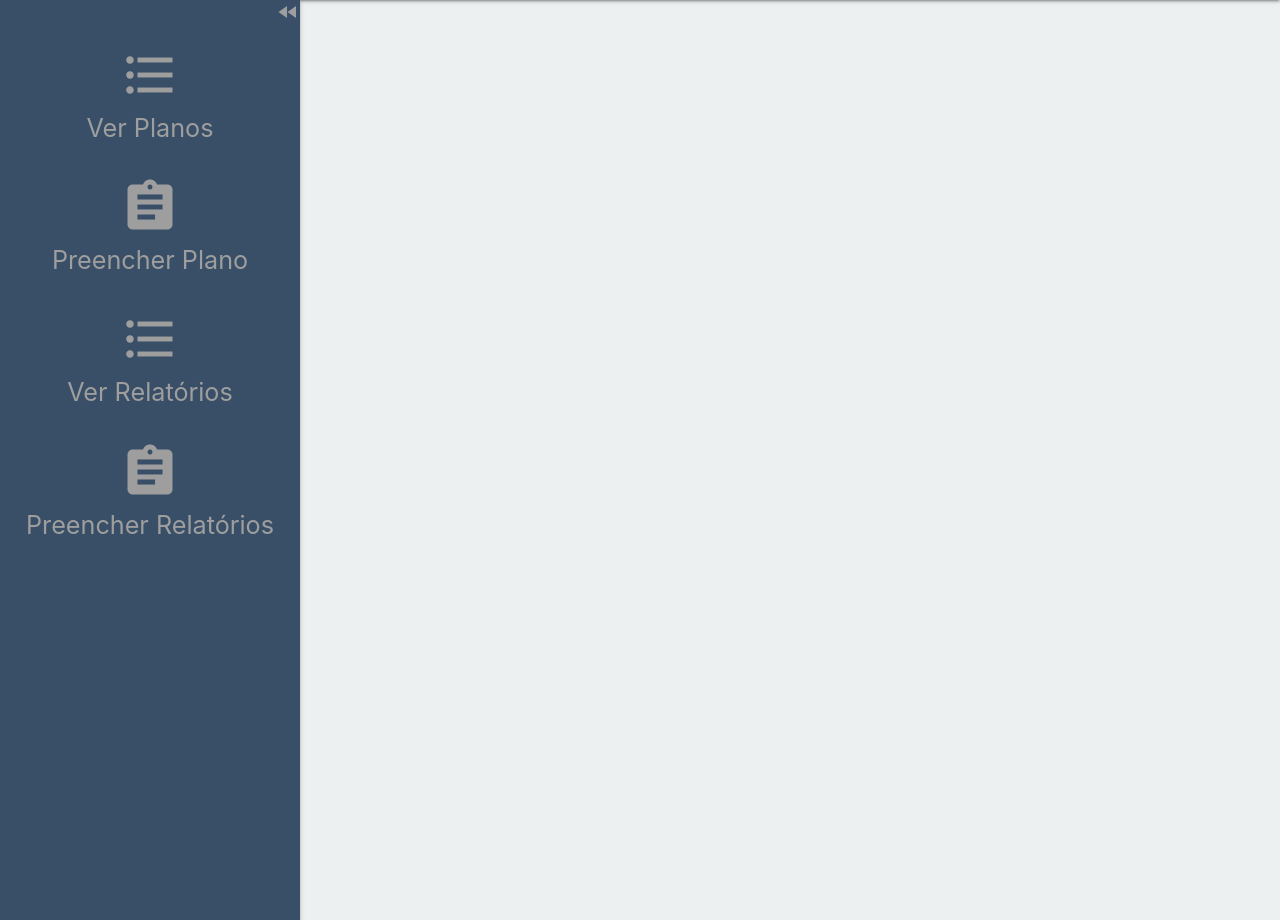
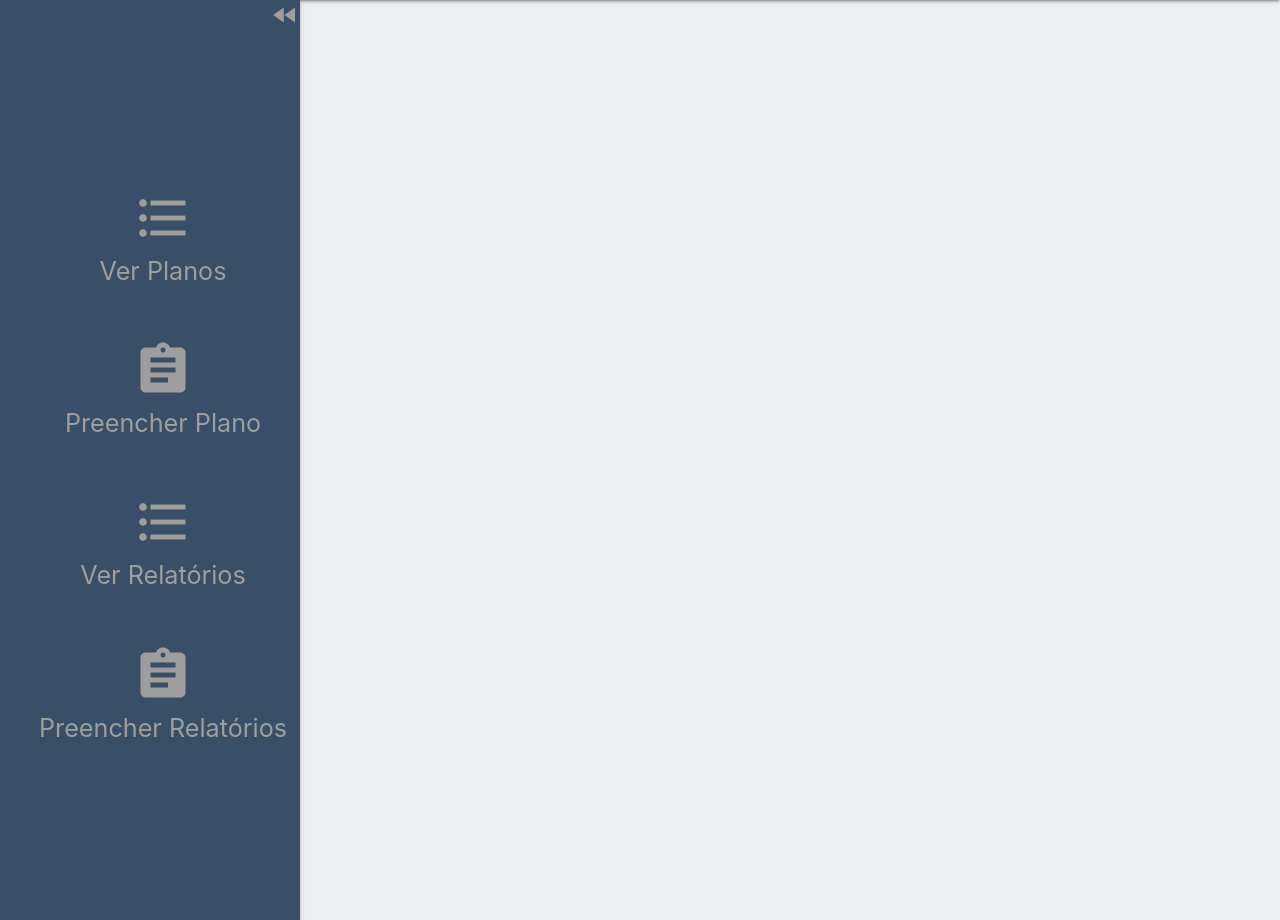
Before and after one commit to luismsobotyk/pt, a Laravel app: page /home in a window 1280 px wide. Shown: the part 64-984 px from the top of the page. Run offline with Laravel 8, Linux system fonts and the light colour scheme; the visitor is signed in with stand-in values (Sample User, id 1).

Commit message:
layout padrão finalizado

```diff
--- a/resources/views/home.blade.php
+++ b/resources/views/home.blade.php
@@ -1,7 +1,7 @@
 @extends('layouts.app')
 
 @section('content')
-<div class="container">
+<!--div class="container">
     <div class="row justify-content-center">
         <div class="col-md-8">
             <div class="card">
@@ -19,5 +19,5 @@
             </div>
         </div>
     </div>
-</div>
+</div-->
 @endsection
--- a/resources/views/layouts/app.blade.php
+++ b/resources/views/layouts/app.blade.php
@@ -16,10 +16,41 @@
     <script type="text/javascript" src="materialize-css/js/materialize.min.js"></script>
 
     <style type="text/css">
+        body, html{
+            width: 100%;
+        }
         .sidenav-custom {
             top: 64px;
             background-color: #394f67;
+            height: 100%;
+
         }
+        .collapsed-button-sidenav{
+            float: left;
+            background: #394f67;
+            border-top-right-radius: 10px;
+            border-bottom-right-radius: 10px;
+            margin-top: 10px;
+            position:absolute;
+        }
+        i.collapsed-button-sidenav-icon{
+            margin-top: 3px;
+            padding-right: 2px;
+        }
+        .vertical-align-center{
+            margin: 0;
+            margin-left: 13%;
+            position: absolute;
+            top: 50%;
+            align-content: center;
+            -ms-transform: translateY(-50%);
+            transform: translateY(-50%);
+        }
+        .espacamento-li-sidenav{
+            margin-top: -20px;
+            padding-bottom: 20px;
+        }
+
     </style>
 
 </head>
@@ -54,15 +85,16 @@
 
 <!-- SideBar -->
 <div>
-    <ul id="slide-out" class="sidenav sidenav-fixed sidenav-custom">
-        <a href="#"><i class="material-icons grey-text right">fast_rewind</i></a>
+    <ul id="slide-out" class="sidenav sidenav-fixed sidenav-custom hide-on-med-and-down">
+        <a class="sidenav-close" href="#!" id="hide-sidenav"><i class="small material-icons grey-text right">fast_rewind</i></a>
         <br/>
         <br/>
+            <div class="vertical-align-center">
             <li>
                 <div class="center">
                     <a href="#!" class="grey-text">
                         <row><i class="medium material-icons grey-text">format_list_bulleted</i></row>
-                        <p class="flow-text" style="margin-top: -20px">Ver Planos</p>
+                        <p class="flow-text espacamento-li-sidenav">Ver Planos</p>
                     </a>
                 </div>
             </li>
@@ -70,7 +102,7 @@
                 <div class="center">
                     <a href="#!" class="grey-text">
                         <row><i class="medium material-icons grey-text">assignment</i></row>
-                        <p class="flow-text" style="margin-top: -20px">Preencher Plano</p>
+                        <p class="flow-text espacamento-li-sidenav">Preencher Plano</p>
                     </a>
                 </div>
             </li>
@@ -78,7 +110,7 @@
                 <div class="center">
                     <a href="#!" class="grey-text">
                         <row><i class="medium material-icons grey-text">format_list_bulleted</i></row>
-                        <p class="flow-text" style="margin-top: -20px">Ver Relatórios</p>
+                        <p class="flow-text espacamento-li-sidenav">Ver Relatórios</p>
                     </a>
                 </div>
             </li>
@@ -86,13 +118,16 @@
                 <div class="center">
                     <a href="#!" class="grey-text">
                         <row><i class="medium material-icons grey-text">assignment</i></row>
-                        <p class="flow-text" style="margin-top: -20px">Preencher Relatórios</p>
+                        <p class="flow-text espacamento-li-sidenav">Preencher Relatórios</p>
                     </a>
                 </div>
             </li>
+            </div>
     </ul>
+    <div class="collapsed-button-sidenav">
+        <a href="#" id="show-sidenav" data-target="slide-out" class="sidenav-trigger"><i class="material-icons grey-text collapsed-button-sidenav-icon">fast_forward</i></a>
+    </div>
 </div>
-
 
 <!-- NavBar colapsada contendo as opções da NavBar e da SideBar-->
 <ul class="sidenav" id="mobile-demo">
@@ -106,10 +141,31 @@
     <li><a href="#">Sair</a></li>
 </ul>
 
+
+<div id="content" class="center" style="width: 100%; height: 300px;  padding-left:300px;">
+    @yield('content')
+</div>
+
+
 <script>
     $(document).ready(function () {
         $('.sidenav').sidenav();
-    }); // Inicia as funcoes de colapsar a navbar e sidebar em telas menores.
+    }); // Inicia a funcao de colapsar a navbar e sidebar em telas menores.
+    $(document).ready(function(){
+        $('.sidenav-custom')
+            .sidenav()
+            .on('click tap', '#hide-sidenav', () => {
+                $('.sidenav').sidenav('close');
+                $('#content').css('padding-left', '0');
+            });
+    });// Inicia a funcao que oculta a sidenav quando o usuario clica no botao de id #hide-sidenav e altera a posição e tamanho da div content
+
+    $('#show-sidenav').on('click', function(){
+        $('#content').css('padding-left', '300px');
+    });// Seta a o padding do content quando a sidenav abre novamente
+
+
+
 </script>
 
 </body>
```
